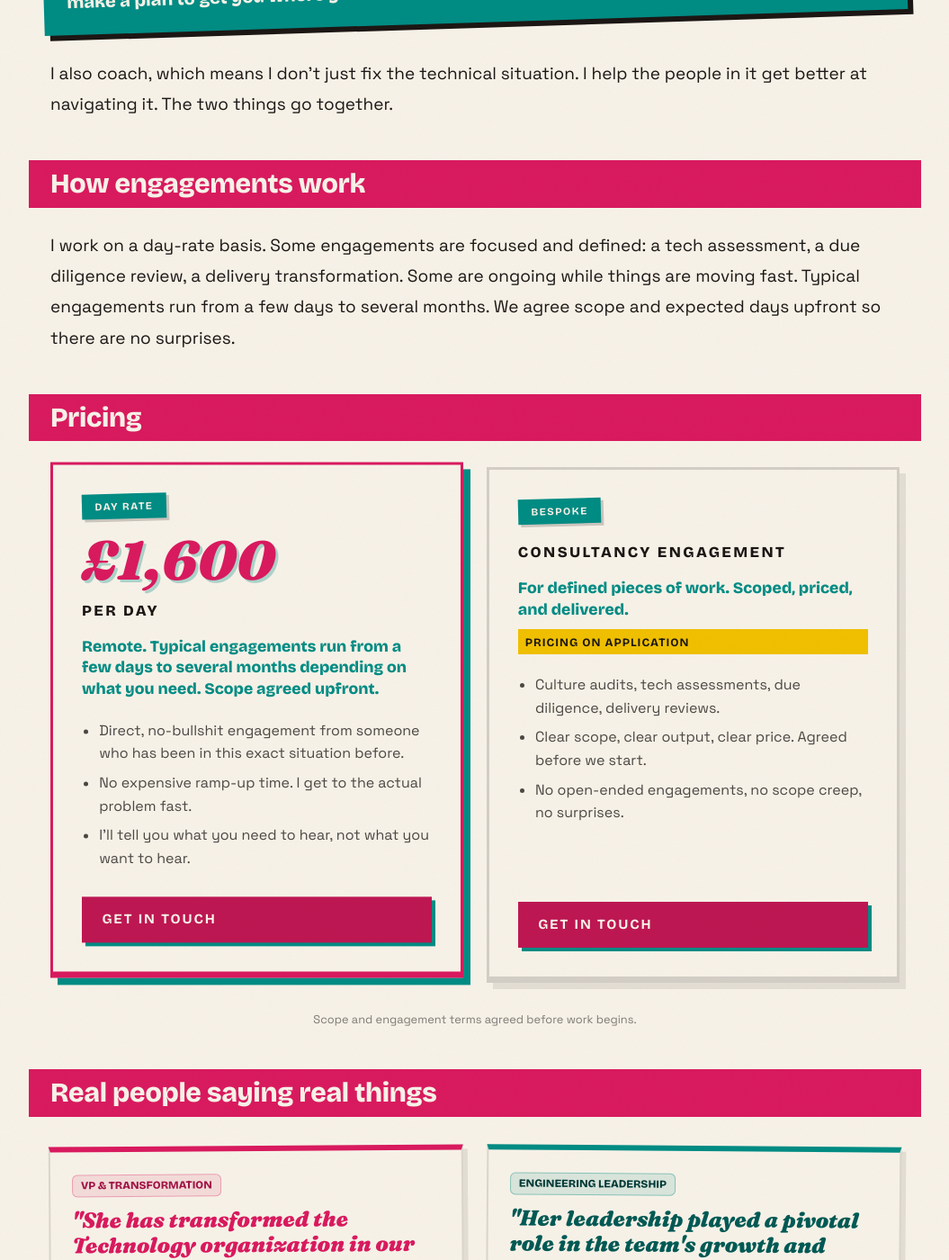
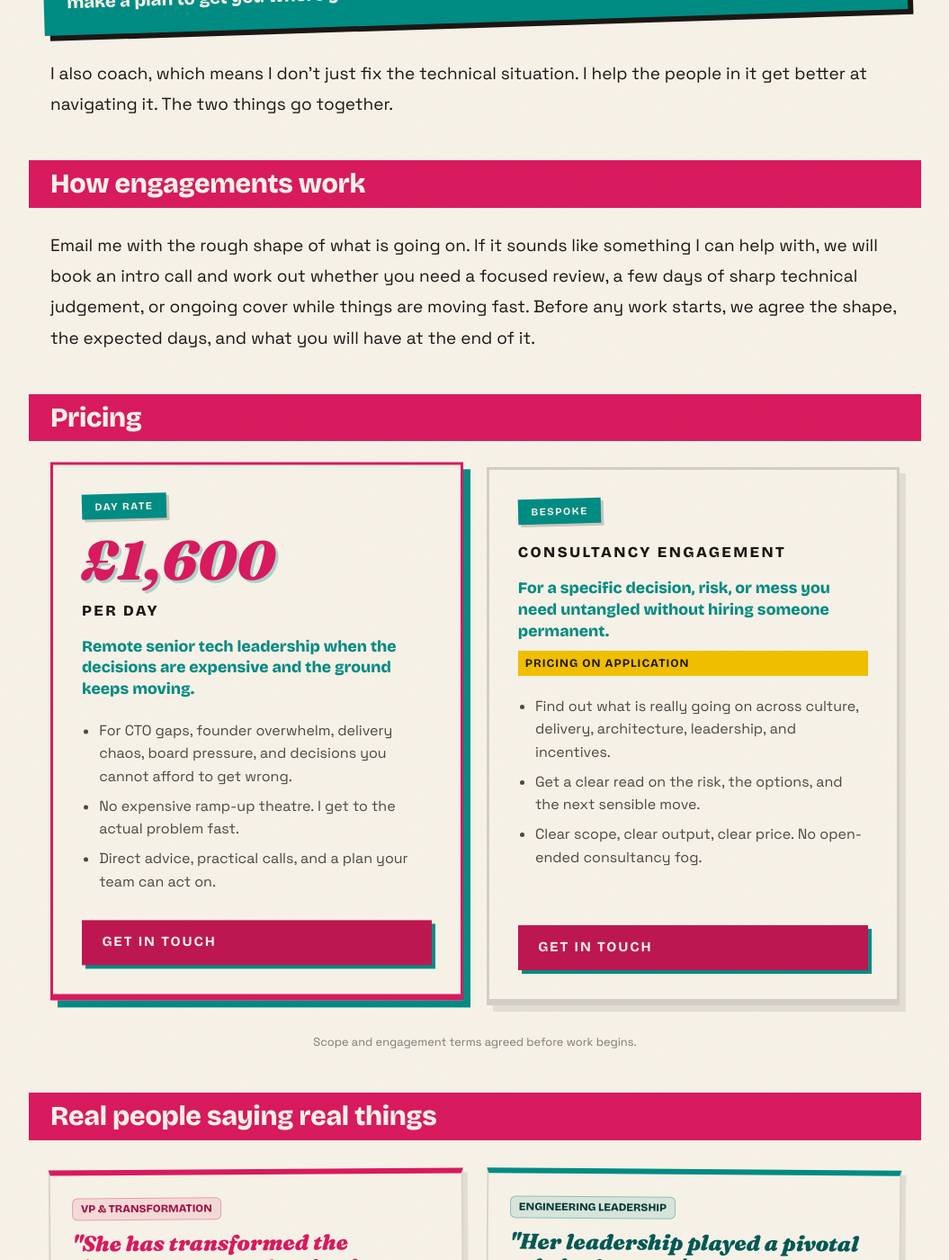
Before and after one commit to outragedpinkracoon/outragedpinkracoon.github.io, a Jekyll site: the page built from pages/fractional-cto.md, in a window 1280 px wide and 1400 px high, scrolled down 3265 px. Shown: the whole window at 90% size, without its empty margins (112-1167 px from the left). Built offline with Jekyll 4.4.1, drawn with Linux system fonts in a browser that asks for light colours; comment, search, counter and statistics services are not loaded.

Commit message:
Clarify Fractional CTO engagement flow

```diff
--- a/pages/fractional-cto.md
+++ b/pages/fractional-cto.md
@@ -100,7 +100,7 @@ cta_href: "mailto:outragedracooncoaching@gmail.com?subject=Fractional%20CTO%20En
 
 <h2>How engagements work</h2>
 
-<p>I work on a day-rate basis. Some engagements are focused and defined: a tech assessment, a due diligence review, a delivery transformation. Some are ongoing while things are moving fast. Typical engagements run from a few days to several months. We agree scope and expected days upfront so there are no surprises.</p>
+<p>Email me with the rough shape of what is going on. If it sounds like something I can help with, we will book an intro call and work out whether you need a focused review, a few days of sharp technical judgement, or ongoing cover while things are moving fast. Before any work starts, we agree the shape, the expected days, and what you will have at the end of it.</p>
 
 <h2>Pricing</h2>
 
@@ -109,11 +109,11 @@ cta_href: "mailto:outragedracooncoaching@gmail.com?subject=Fractional%20CTO%20En
     <span class="pricing-badge">Day rate</span>
     <p class="pricing-amount">£1,600</p>
     <p class="pricing-title">Per day</p>
-    <p class="pricing-subtitle">Remote. Typical engagements run from a few days to several months depending on what you need. Scope agreed upfront.</p>
+    <p class="pricing-subtitle">Remote senior tech leadership when the decisions are expensive and the ground keeps moving.</p>
     <ul class="pricing-includes">
-      <li>Direct, no-bullshit engagement from someone who has been in this exact situation before.</li>
-      <li>No expensive ramp-up time. I get to the actual problem fast.</li>
-      <li>I'll tell you what you need to hear, not what you want to hear.</li>
+      <li>For CTO gaps, founder overwhelm, delivery chaos, board pressure, and decisions you cannot afford to get wrong.</li>
+      <li>No expensive ramp-up theatre. I get to the actual problem fast.</li>
+      <li>Direct advice, practical calls, and a plan your team can act on.</li>
     </ul>
     <a class="pricing-cta" href="mailto:outragedracooncoaching@gmail.com?subject=Fractional%20CTO%20Enquiry&body=Hi%20Val%2C%20I%27d%20like%20to%20talk%20about%20Fractional%20CTO%20support.">Get in touch</a>
   </div>
@@ -121,12 +121,12 @@ cta_href: "mailto:outragedracooncoaching@gmail.com?subject=Fractional%20CTO%20En
   <div class="pricing-card">
     <span class="pricing-badge">Bespoke</span>
     <p class="pricing-title">Consultancy engagement</p>
-    <p class="pricing-subtitle">For defined pieces of work. Scoped, priced, and delivered.</p>
+    <p class="pricing-subtitle">For a specific decision, risk, or mess you need untangled without hiring someone permanent.</p>
     <p class="pricing-saving">Pricing on application</p>
     <ul class="pricing-includes">
-      <li>Culture audits, tech assessments, due diligence, delivery reviews.</li>
-      <li>Clear scope, clear output, clear price. Agreed before we start.</li>
-      <li>No open-ended engagements, no scope creep, no surprises.</li>
+      <li>Find out what is really going on across culture, delivery, architecture, leadership, and incentives.</li>
+      <li>Get a clear read on the risk, the options, and the next sensible move.</li>
+      <li>Clear scope, clear output, clear price. No open-ended consultancy fog.</li>
     </ul>
     <a class="pricing-cta" href="mailto:outragedracooncoaching@gmail.com?subject=Fractional%20CTO%20Enquiry&body=Hi%20Val%2C%20I%27d%20like%20to%20scope%20a%20defined%20consultancy%20engagement.">Get in touch</a>
   </div>
```
Also changed, not shown: tasks.md (+1 -1 lines).
